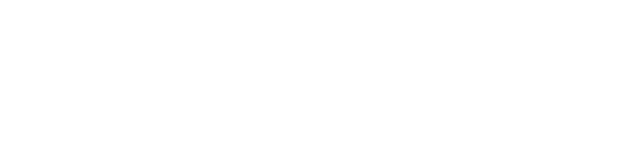
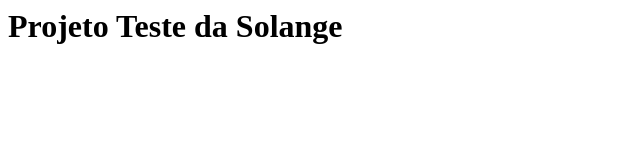
Before and after one commit to sleite31/curso-git, a plain HTML site: page index.html in a window 1280 px wide. Shown: the whole page, without its empty margins (0-640 px from the left). Drawn offline with Linux system fonts and the light colour scheme.

Commit message:
Titulo da pagina

```diff
--- a/index.html
+++ b/index.html
@@ -3,7 +3,7 @@
 <meta http-equiv="Content-Type" content="text/html; charset=utf-8" />
 <title>Untitled Document</title>
 </head>
-
 <body>
+<h1>Projeto Teste da Solange</h1>
 </body>
 </html>
```
